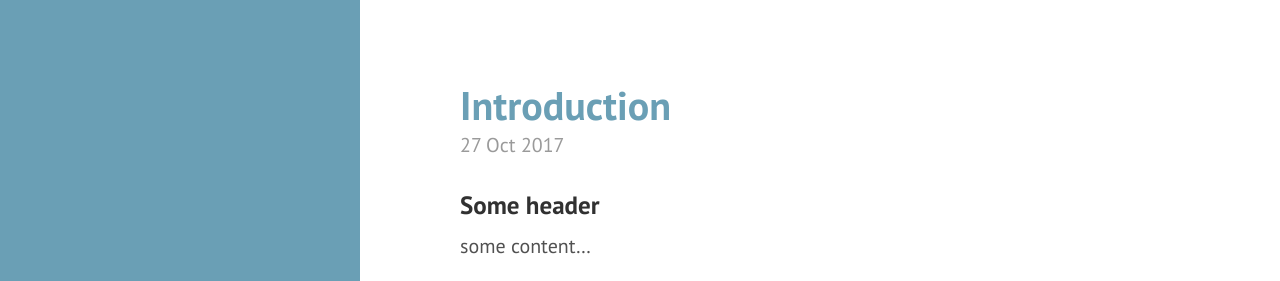
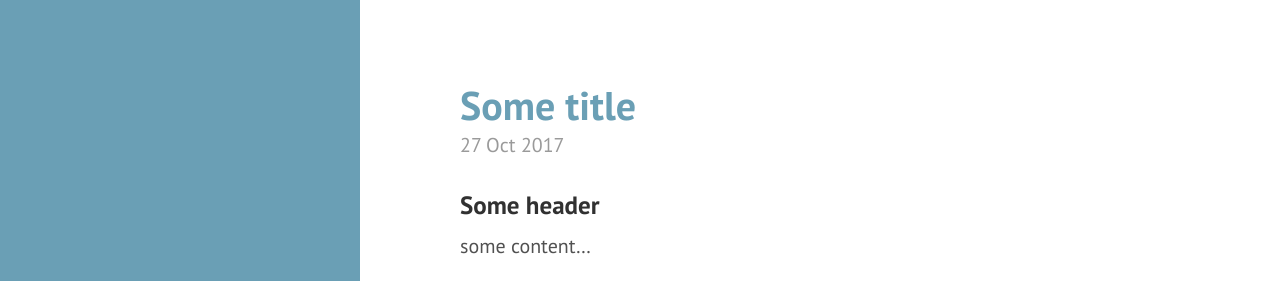
Before and after one commit to cz4rs/cz4rs.github.io, a Jekyll site: the page built from index.html, in a window 1280 px wide and 1175 px high. Shown: the top 281 px of the window. Built offline with Jekyll 4.4.1, drawn with Linux system fonts in a browser that asks for light colours; the list of posts is cut into pages by our own code.

Commit message:
change title of the post

```diff
--- a/_posts/2017-10-27-some-post.md
+++ b/_posts/2017-10-27-some-post.md
@@ -1,6 +1,6 @@
 ---
 layout: post
-title: Introduction
+title: Some title
 ---
 
 ### Some header
```
